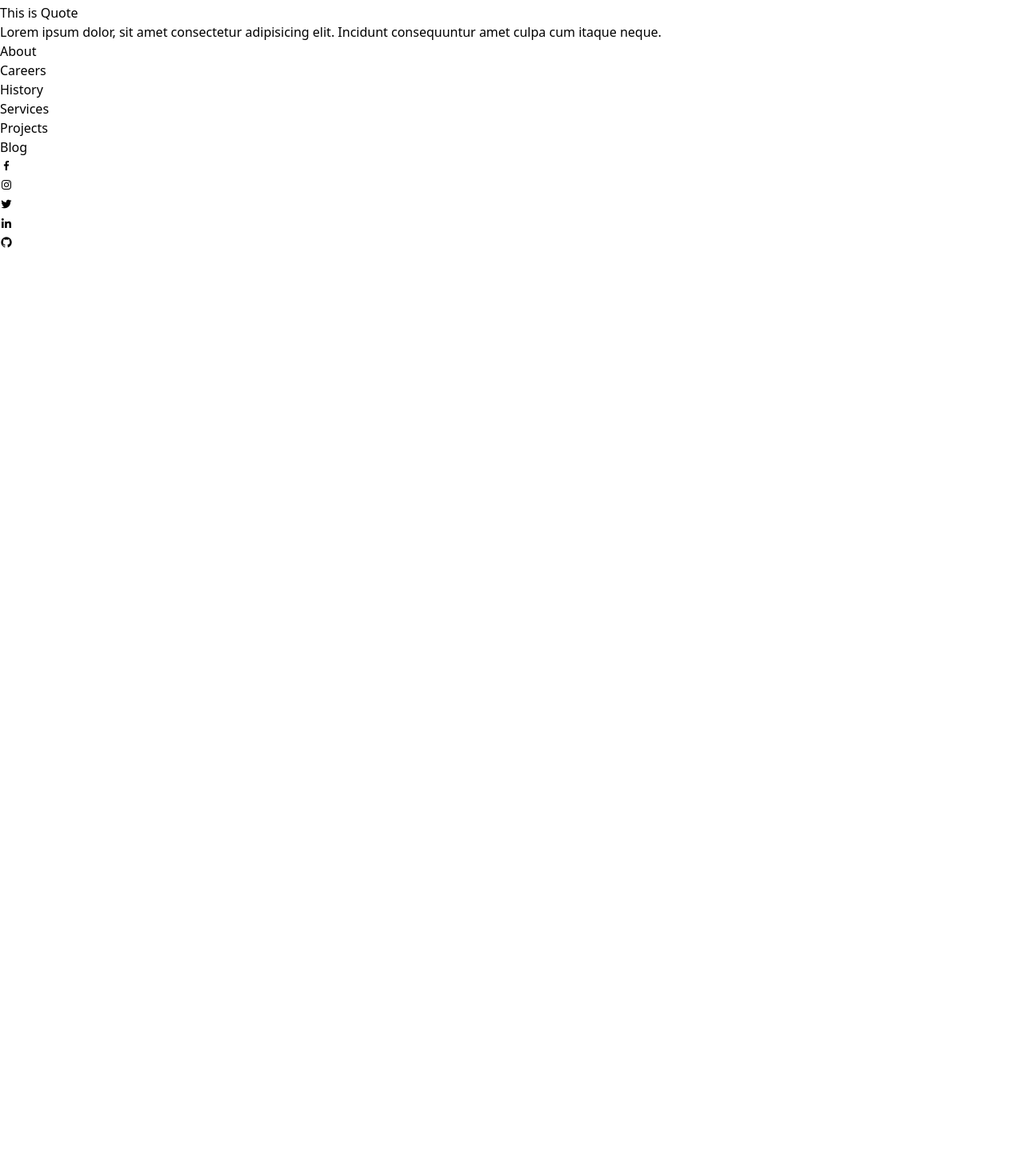
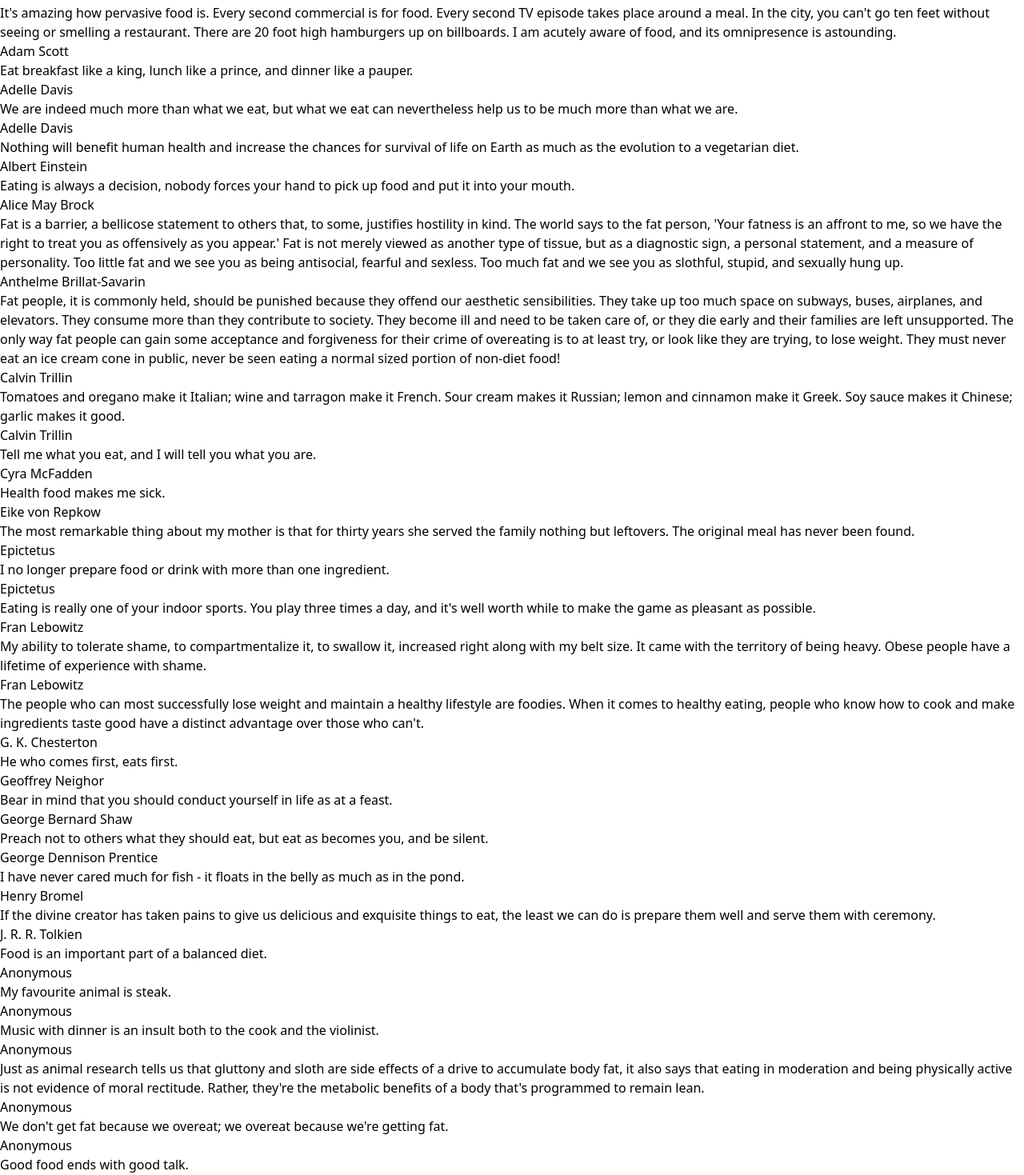
Before and after one commit to basit438/EateryFoodApp, a React (Vite) app: page /quote in a window 1280 px wide. Shown: the part 101-1570 px from the top of the page at 80% size. Before the commit the page ends 800 px from the top, so only its background shows below. Built offline with nearby package versions, Linux system fonts and the light colour scheme.

Commit message:
completed Quote Page

```diff
--- /dev/null
+++ b/src/Data/QuoteData.js
@@ -0,0 +1,124 @@
+const quotes = [
+    {
+      quote: "It's amazing how pervasive food is. Every second commercial is for food. Every second TV episode takes place around a meal. In the city, you can't go ten feet without seeing or smelling a restaurant. There are 20 foot high hamburgers up on billboards. I am acutely aware of food, and its omnipresence is astounding.",
+      author: "Adam Scott"
+    },
+    {
+      quote: "Eat breakfast like a king, lunch like a prince, and dinner like a pauper.",
+      author: "Adelle Davis"
+    },
+    {
+      quote: "We are indeed much more than what we eat, but what we eat can nevertheless help us to be much more than what we are.",
+      author: "Adelle Davis"
+    },
+    {
+      quote: "Nothing will benefit human health and increase the chances for survival of life on Earth as much as the evolution to a vegetarian diet.",
+      author: "Albert Einstein"
+    },
+    {
+      quote: "Eating is always a decision, nobody forces your hand to pick up food and put it into your mouth.",
+      author: "Alice May Brock"
+    },
+    {
+      quote: "Fat is a barrier, a bellicose statement to others that, to some, justifies hostility in kind. The world says to the fat person, 'Your fatness is an affront to me, so we have the right to treat you as offensively as you appear.' Fat is not merely viewed as another type of tissue, but as a diagnostic sign, a personal statement, and a measure of personality. Too little fat and we see you as being antisocial, fearful and sexless. Too much fat and we see you as slothful, stupid, and sexually hung up.",
+      author: "Anthelme Brillat-Savarin"
+    },
+    {
+      quote: "Fat people, it is commonly held, should be punished because they offend our aesthetic sensibilities. They take up too much space on subways, buses, airplanes, and elevators. They consume more than they contribute to society. They become ill and need to be taken care of, or they die early and their families are left unsupported. The only way fat people can gain some acceptance and forgiveness for their crime of overeating is to at least try, or look like they are trying, to lose weight. They must never eat an ice cream cone in public, never be seen eating a normal sized portion of non-diet food!",
+      author: "Calvin Trillin"
+    },
+    {
+      quote: "Tomatoes and oregano make it Italian; wine and tarragon make it French. Sour cream makes it Russian; lemon and cinnamon make it Greek. Soy sauce makes it Chinese; garlic makes it good.",
+      author: "Calvin Trillin"
+    },
+    {
+      quote: "Tell me what you eat, and I will tell you what you are.",
+      author: "Cyra McFadden"
+    },
+    {
+      quote: "Health food makes me sick.",
+      author: "Eike von Repkow"
+    },
+    {
+      quote: "The most remarkable thing about my mother is that for thirty years she served the family nothing but leftovers. The original meal has never been found.",
+      author: "Epictetus"
+    },
+    {
+      quote: "I no longer prepare food or drink with more than one ingredient.",
+      author: "Epictetus"
+    },
+    {
+      quote: "Eating is really one of your indoor sports. You play three times a day, and it's well worth while to make the game as pleasant as possible.",
+      author: "Fran Lebowitz"
+    },
+    {
+      quote: "My ability to tolerate shame, to compartmentalize it, to swallow it, increased right along with my belt size. It came with the territory of being heavy. Obese people have a lifetime of experience with shame.",
+      author: "Fran Lebowitz"
+    },
+    {
+      quote: "The people who can most successfully lose weight and maintain a healthy lifestyle are foodies. When it comes to healthy eating, people who know how to cook and make ingredients taste good have a distinct advantage over those who can't.",
+      author: "G. K. Chesterton"
+    },
+    {
+      quote: "He who comes first, eats first.",
+      author: "Geoffrey Neighor"
+    },
+    {
+      quote: "Bear in mind that you should conduct yourself in life as at a feast.",
+      author: "George Bernard Shaw"
+    },
+    {
+      quote: "Preach not to others what they should eat, but eat as becomes you, and be silent.",
+      author: "George Dennison Prentice"
+    },
+    {
+      quote: "I have never cared much for fish - it floats in the belly as much as in the pond.",
+      author: "Henry Bromel"
+    },
+    {
+      quote: "If the divine creator has taken pains to give us delicious and exquisite things to eat, the least we can do is prepare them well and serve them with ceremony.",
+      author: "J. R. R. Tolkien"
+    },
+    {
+      quote: "Food is an important part of a balanced diet.",
+      author: "Anonymous"
+    },
+    {
+      quote: "My favourite animal is steak.",
+      author: "Anonymous"
+    },
+    {
+      quote: "Music with dinner is an insult both to the cook and the violinist.",
+      author: "Anonymous"
+    },
+    {
+      quote: "Just as animal research tells us that gluttony and sloth are side effects of a drive to accumulate body fat, it also says that eating in moderation and being physically active is not evidence of moral rectitude. Rather, they're the metabolic benefits of a body that's programmed to remain lean.",
+      author: "Anonymous"
+    },
+    {
+      quote: "We don't get fat because we overeat; we overeat because we're getting fat.",
+      author: "Anonymous"
+    },
+    {
+      quote: "Good food ends with good talk.",
+      author: "Anonymous"
+    },
+    {
+      quote: "There is no love sincerer than the love of food.",
+      author: "Anonymous"
+    },
+    {
+      quote: "What some call health if purchased by perpetual anxiety about diet, isn't much better than tedious disease.",
+      author: "Anonymous"
+    },
+    {
+      quote: "It's important to begin a search on a full stomach.",
+      author: "Anonymous"
+    },
+    {
+      quote: "If more of us valued food and cheer and song above hoarded gold, it would be a merrier world.",
+      author: "Anonymous"
+    }
+  ];
+
+  export default quotes;
--- a/src/Screens/Quote/Quote.jsx
+++ b/src/Screens/Quote/Quote.jsx
@@ -1,9 +1,22 @@
 import React from 'react'
-
+import Data from '../../Data/QuoteData';
+import { useState } from 'react';
+import QuoteCard from '../../components/QuoteCard/QuoteCard';
 function Quote() {
   return (
-    <div>
-      <h1>This is Quote</h1>
+    <div className='quote-container'>
+      {
+        Data.map((quote ,index ) =>{
+          return(
+            <QuoteCard
+            key={index}
+              quote={quote.quote}
+              name={quote.author}
+            />
+          )
+        })
+      }
+
     </div>
   )
 }
--- /dev/null
+++ b/src/components/QuoteCard/QuoteCard.jsx
@@ -0,0 +1,12 @@
+import React from 'react';
+
+function QuoteCard(props) {
+  return (
+    <div className="quote-card bg-white shadow-lg rounded-lg p-6 max-w-full text-center mx-auto my-4 border border-gray-200">
+      <p className="text-gray-700 text-lg font-medium italic mb-4">{props.quote}</p>
+      <h1 className="text-gray-900 font-bold text-2xl">{props.name}</h1>
+    </div>
+  );
+}
+
+export default QuoteCard;
```
